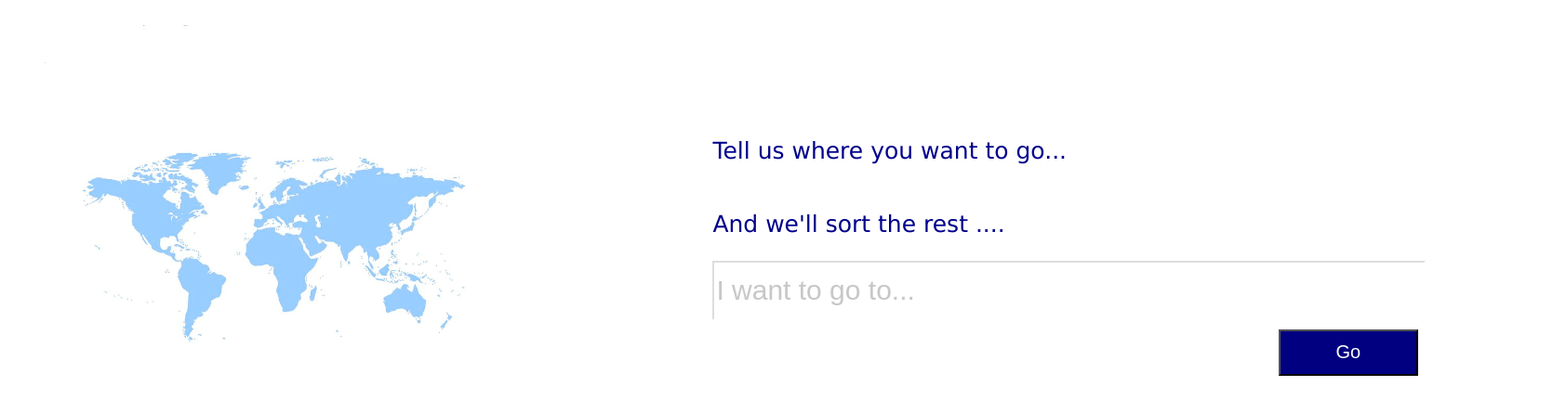
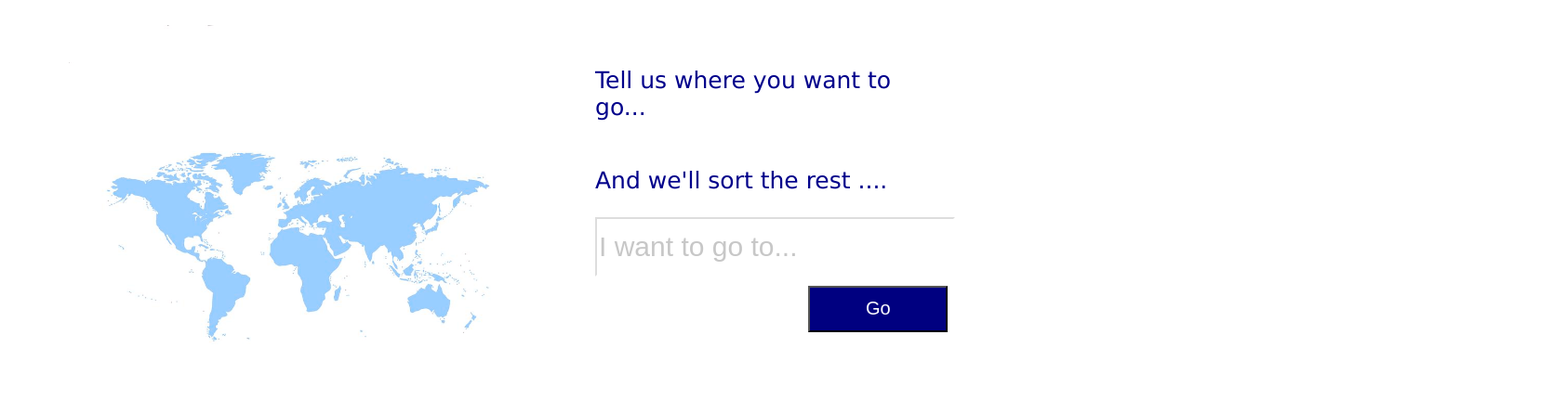
Before and after one commit to CharlotteBeatty/deco1016-website, a plain HTML site: page index.html in a window 1280 px wide. Shown: the part 114-558 px from the top of the page at 93% size, 1684 px wide, since content can reach past the window. Drawn offline with Linux system fonts and the light colour scheme.

Commit message:
Update style.css

```diff
--- a/style.css
+++ b/style.css
@@ -147,13 +147,13 @@ button[type='Details'] {
 
 .boxRight{
   background-color:white;
+  padding-top: 50px;
   text-align: left;
-  margin-left: 0%;
+  margin-right: 20%;
   float:right;
-  width: 60%;
+  width: 30%;
   display: flex;
   flex-direction: column;
-  padding-top: 10%;
   font-size: 25px;
   font-family: Verdana;
   display:flex;
@@ -163,11 +163,9 @@ button[type='Details'] {
 }
 
 .boxLeft {
-  margin-right: 10%;
   float: left;
   width: 50%;
   background-color: white;
-  text-align: left;
   display: flex;
   flex-direction: column;
   flex-grow: 1;
```
